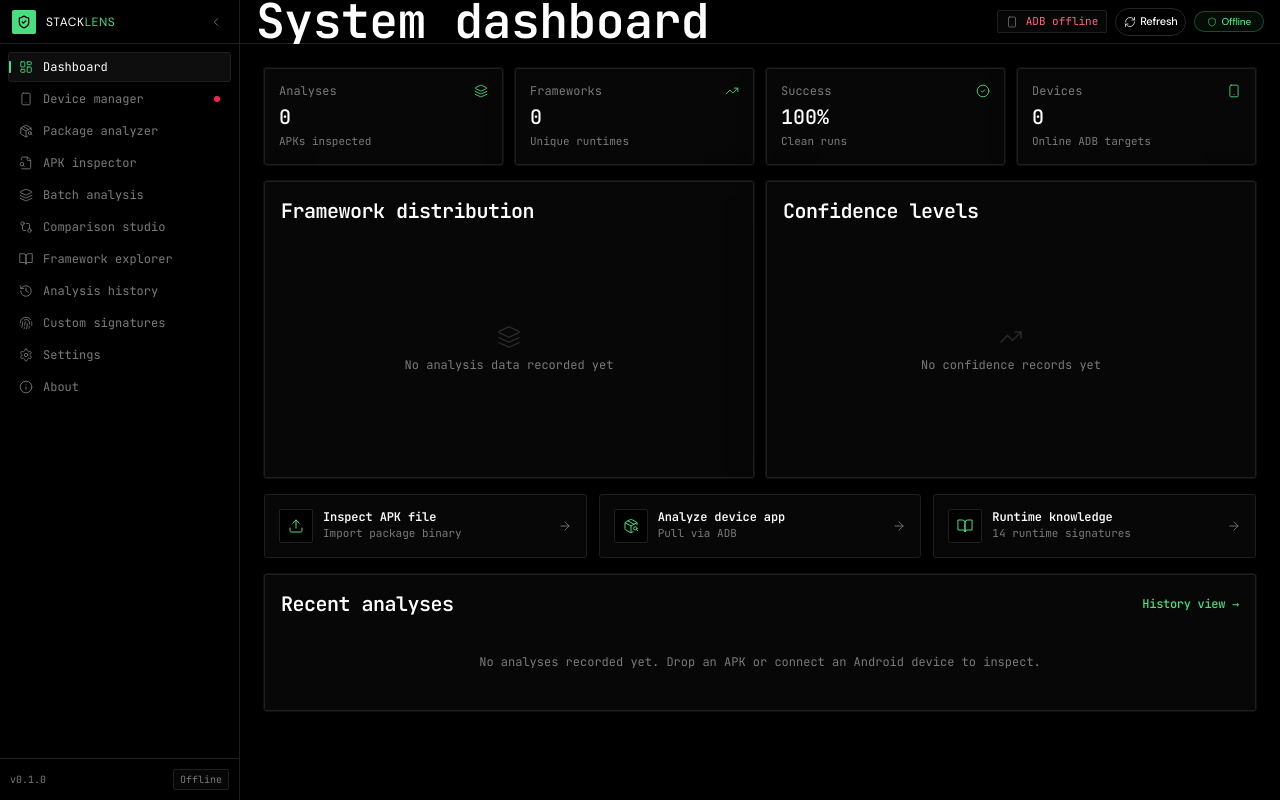
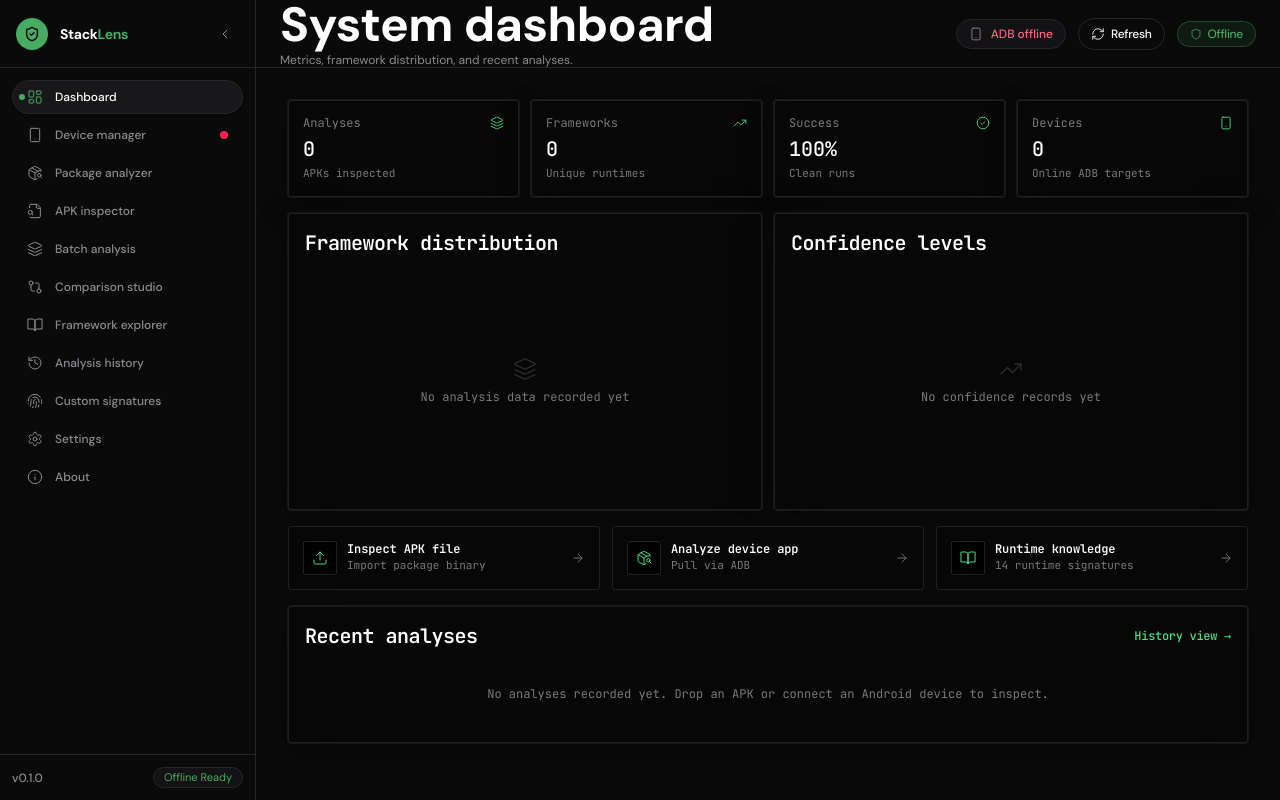
Before and after one commit to belkysupreme22/StackLens, a React (Vite) app in the folder apps/desktop/: page / in a window 1280 px wide. Built offline with nearby package versions, Linux system fonts and the light colour scheme.

Commit message:
livery(rize.roggy.site v2): layout

```diff
--- a/apps/desktop/src/components/layout/app-layout.tsx
+++ b/apps/desktop/src/components/layout/app-layout.tsx
@@ -13,12 +13,14 @@ export function AppLayout({ children }: { children: React.ReactNode }) {
   }, []);
 
   return (
-    <div className="flex h-screen w-screen overflow-hidden bg-[#000000] text-[#ffffff] font-sans antialiased">
+    <div className="flex h-screen w-screen overflow-hidden bg-[#0a0a0b] text-[#ffffff] font-sans antialiased">
       <Sidebar />
       <div className="flex flex-1 flex-col overflow-hidden">
         <Header />
-        <main className="flex-1 overflow-y-auto p-4 md:p-6 bg-[#000000]">
-          {children}
+        <main className="flex-1 overflow-y-auto p-6 md:p-8 bg-[#0a0a0b]">
+          <div className="mx-auto max-w-[1400px] w-full">
+            {children}
+          </div>
         </main>
       </div>
     </div>
--- a/apps/desktop/src/components/layout/header.tsx
+++ b/apps/desktop/src/components/layout/header.tsx
@@ -71,32 +71,35 @@ export function Header() {
   const onlineCount = devices.filter((d) => d.state === "Online").length;
 
   return (
-    <header className="flex h-11 items-center justify-between border-b border-[#1f1f1f] bg-[#000000] px-4 select-none">
+    <header className="flex h-[68px] items-center justify-between border-b border-[#26262a] bg-[#0a0a0b]/80 backdrop-blur-md px-6 select-none">
       {/* Page Title & Subtitle */}
       <div>
-        <h1 className="text-xs font-mono font-medium text-[#ffffff] flex items-center gap-2">
+        <h1 className="text-base font-semibold text-[#ffffff] flex items-center gap-2.5 tracking-tight">
           {currentMeta.title}
         </h1>
+        <p className="text-xs text-[#8c8b8f] tracking-normal font-normal">
+          {currentMeta.subtitle}
+        </p>
       </div>
 
       {/* Quick Status Bar */}
-      <div className="flex items-center gap-2">
+      <div className="flex items-center gap-3">
         {/* ADB Connectivity Pill */}
         <div
           onClick={() => setCurrentPage("devices")}
-          className="flex items-center gap-2 px-2 py-0.5 rounded-[2px] border border-[#1f1f1f] bg-[#070707] text-[11px] font-mono cursor-pointer hover:border-[#2a2a2a] transition-colors"
+          className="flex items-center gap-2 px-3 py-1.5 rounded-full border border-[#26262a] bg-[#131315] text-xs font-medium cursor-pointer hover:border-[#333338] hover:bg-[#18181b] transition-all"
           title="Click to manage Android devices"
         >
-          <Smartphone className="h-3 w-3 text-[#7a7a7a]" strokeWidth={1.5} />
+          <Smartphone className="h-3.5 w-3.5 text-[#8c8b8f]" strokeWidth={1.5} />
           {onlineCount > 0 ? (
-            <div className="flex items-center gap-1.5">
-              <span className="h-1.5 w-1.5 rounded-full bg-[#4ade80] animate-status-pulse" />
+            <div className="flex items-center gap-2">
+              <span className="h-2 w-2 rounded-full bg-[#47ab61] animate-pulse" />
               <span className="text-[#ffffff]">
                 {selectedDevice ? selectedDevice.model || selectedDevice.serial : `${onlineCount} online`}
               </span>
             </div>
           ) : adbAvailable ? (
-            <span className="text-[#7a7a7a]">No devices</span>
+            <span className="text-[#8c8b8f]">No devices</span>
           ) : (
             <span className="text-rose-400">ADB offline</span>
           )}
@@ -108,16 +111,16 @@ export function Header() {
           size="sm"
           onClick={() => refreshDevices()}
           disabled={isRefreshingDevices}
-          className="h-7 px-2 gap-1 text-[11px]"
+          className="h-8 px-3 gap-1.5 text-xs rounded-full border-[#26262a] hover:bg-[#18181b]"
           title="Refresh connected devices"
         >
-          <RefreshCw className={`h-3 w-3 ${isRefreshingDevices ? "animate-spin" : ""}`} strokeWidth={1.5} />
+          <RefreshCw className={`h-3.5 w-3.5 ${isRefreshingDevices ? "animate-spin" : ""}`} strokeWidth={1.5} />
           <span>Refresh</span>
         </Button>
 
         {/* Offline Badge */}
-        <Badge variant="outline" className="text-[10px] gap-1 text-[#4ade80] border-[#4ade80]/30 bg-[#4ade80]/5">
-          <Shield className="h-2.5 w-2.5" strokeWidth={1.5} />
+        <Badge variant="outline" className="text-xs gap-1.5 text-[#47ab61] border-[#47ab61]/30 bg-[#47ab61]/10 rounded-full px-3 py-1">
+          <Shield className="h-3 w-3" strokeWidth={1.5} />
           Offline
         </Badge>
       </div>
--- a/apps/desktop/src/components/layout/sidebar.tsx
+++ b/apps/desktop/src/components/layout/sidebar.tsx
@@ -48,41 +48,41 @@ export function Sidebar() {
   return (
     <aside
       className={cn(
-        "flex flex-col border-r border-[#1f1f1f] bg-[#000000] select-none",
-        sidebarCollapsed ? "w-14" : "w-60"
+        "flex flex-col border-r border-[#26262a] bg-[#0a0a0b] select-none",
+        sidebarCollapsed ? "w-16" : "w-64"
       )}
     >
-      {/* Brand Header - exactly 44px */}
-      <div className="flex h-11 items-center justify-between border-b border-[#1f1f1f] px-3">
+      {/* Brand Header - standard 68px */}
+      <div className="flex h-[68px] items-center justify-between border-b border-[#26262a] px-4">
         <div
           onClick={() => setCurrentPage("dashboard")}
-          className="flex items-center gap-2.5 cursor-pointer overflow-hidden"
+          className="flex items-center gap-3 cursor-pointer overflow-hidden"
         >
-          <div className="flex h-6 w-6 shrink-0 items-center justify-center rounded-[2px] bg-[#4ade80] text-[#000000] font-bold">
-            <ShieldCheck className="h-3.5 w-3.5 text-[#000000]" strokeWidth={2.2} />
+          <div className="flex h-8 w-8 shrink-0 items-center justify-center rounded-full bg-[#47ab61] text-[#0a0a0b] font-bold shadow-sm">
+            <ShieldCheck className="h-4 w-4 text-[#0a0a0b]" strokeWidth={2.2} />
           </div>
           {!sidebarCollapsed && (
-            <div className="flex items-center gap-1.5 font-display text-xs tracking-wider text-[#ffffff]">
-              <span>STACK<span className="text-[#4ade80]">LENS</span></span>
+            <div className="flex items-center gap-1.5 font-bold text-sm tracking-tight text-[#ffffff]">
+              <span>Stack<span className="text-[#47ab61]">Lens</span></span>
             </div>
           )}
         </div>
 
         <button
           onClick={() => setSidebarCollapsed(!sidebarCollapsed)}
-          className="p-1 rounded-[2px] text-[#7a7a7a] hover:text-[#ffffff] hover:bg-[#141414]"
+          className="p-1.5 rounded-full text-[#8c8b8f] hover:text-[#ffffff] hover:bg-[#18181b] transition-colors cursor-pointer"
           title={sidebarCollapsed ? "Expand sidebar" : "Collapse sidebar"}
         >
           {sidebarCollapsed ? (
-            <ChevronRight className="h-3.5 w-3.5" strokeWidth={1.5} />
+            <ChevronRight className="h-4 w-4" strokeWidth={1.5} />
           ) : (
-            <ChevronLeft className="h-3.5 w-3.5" strokeWidth={1.5} />
+            <ChevronLeft className="h-4 w-4" strokeWidth={1.5} />
           )}
         </button>
       </div>
 
       {/* Navigation List */}
-      <nav className="flex-1 space-y-0.5 p-2 overflow-y-auto">
+      <nav className="flex-1 space-y-1 p-3 overflow-y-auto">
         {navItems.map((item) => {
           const Icon = item.icon;
           const isActive = currentPage === item.id;
@@ -92,21 +92,21 @@ export function Sidebar() {
               key={item.id}
               onClick={() => setCurrentPage(item.id)}
               className={cn(
-                "group relative flex w-full items-center gap-2.5 rounded-[3px] px-2.5 py-1.5 text-xs font-mono transition-colors cursor-pointer",
+                "group relative flex w-full items-center gap-3 rounded-full px-3.5 py-2 text-xs font-medium transition-all cursor-pointer",
                 isActive
-                  ? "bg-[#0e0e0e] text-[#ffffff] border border-[#1f1f1f]"
-                  : "text-[#7a7a7a] hover:bg-[#070707] hover:text-[#ffffff] border border-transparent"
+                  ? "bg-[#18181b] text-[#ffffff] border border-[#26262a] shadow-sm"
+                  : "text-[#8c8b8f] hover:bg-[#131315] hover:text-[#ffffff] border border-transparent"
               )}
               title={sidebarCollapsed ? item.label : undefined}
             >
               {isActive && (
-                <span className="absolute left-0 top-1/2 -translate-y-1/2 w-0.5 h-3 bg-[#4ade80] rounded-r-[1px]" />
+                <span className="absolute left-1.5 top-1/2 -translate-y-1/2 w-1.5 h-1.5 bg-[#47ab61] rounded-full" />
               )}
 
               <Icon
                 className={cn(
-                  "h-3.5 w-3.5 shrink-0",
-                  isActive ? "text-[#4ade80]" : "text-[#7a7a7a] group-hover:text-[#ffffff]"
+                  "h-4 w-4 shrink-0 transition-colors",
+                  isActive ? "text-[#47ab61]" : "text-[#8c8b8f] group-hover:text-[#ffffff]"
                 )}
                 strokeWidth={1.5}
               />
@@ -118,11 +118,11 @@ export function Sidebar() {
               {!sidebarCollapsed && item.id === "devices" && (
                 <span
                   className={cn(
-                    "h-1.5 w-1.5 rounded-full",
+                    "h-2 w-2 rounded-full",
                     onlineDevicesCount > 0
-                      ? "bg-[#4ade80] animate-status-pulse"
+                      ? "bg-[#47ab61] animate-pulse"
                       : adbAvailable
-                      ? "bg-[#2a2a2a]"
+                      ? "bg-[#26262a]"
                       : "bg-rose-500"
                   )}
                 />
@@ -134,10 +134,10 @@ export function Sidebar() {
 
       {/* Footer Info */}
       {!sidebarCollapsed && (
-        <div className="border-t border-[#1f1f1f] p-2.5 text-[10px] font-mono text-[#7a7a7a] flex items-center justify-between">
-          <span>v0.1.0</span>
-          <span className="px-1.5 py-0.5 rounded-[2px] bg-[#070707] border border-[#1f1f1f]">
-            Offline
+        <div className="border-t border-[#26262a] p-3 text-xs text-[#8c8b8f] flex items-center justify-between">
+          <span className="font-medium">v0.1.0</span>
+          <span className="px-2.5 py-0.5 rounded-full bg-[#131315] border border-[#26262a] text-[11px] text-[#47ab61]">
+            Offline Ready
           </span>
         </div>
       )}
```
